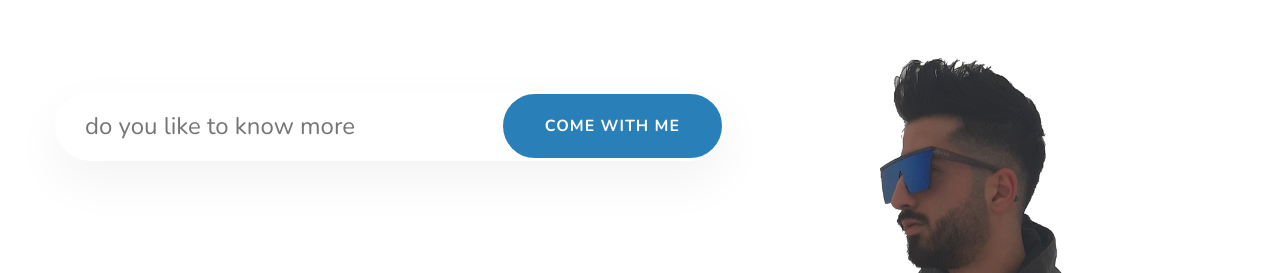
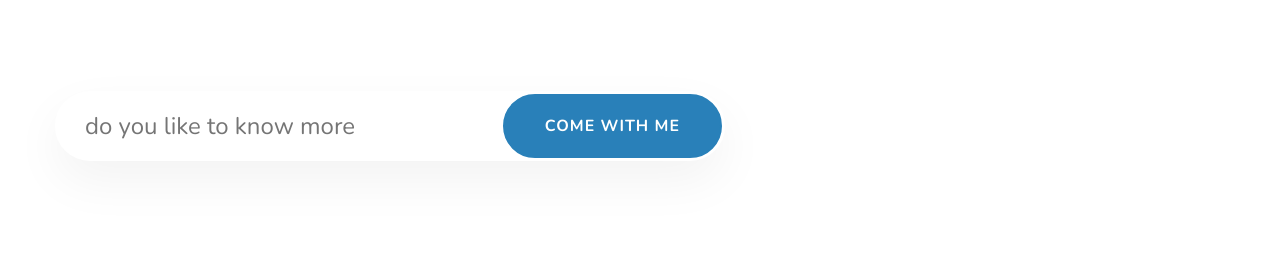
Before and after one commit to littamir/my-site, a plain HTML site: page index.html in a window 1280 px wide. Shown: the part 141-414 px from the top of the page. Drawn offline with nearby package versions, Linux system fonts and the light colour scheme; files whose address does not match are found by name.

Commit message:
Update index.html

```diff
--- a/index.html
+++ b/index.html
@@ -130,7 +130,7 @@
             </div> <!-- container -->
             <div class="header-hero-image d-flex align-items-center wow fadeInRightBig" data-wow-duration="1s" data-wow-delay="1.1s">
                 <div class="image">
-                    <img src="assets/images/me.png" alt="Hero Image" >
+                    <img src="#" alt="Hero Image" >
                 </div>
             </div> <!-- header hero image -->
         </div> <!-- header hero -->
```
